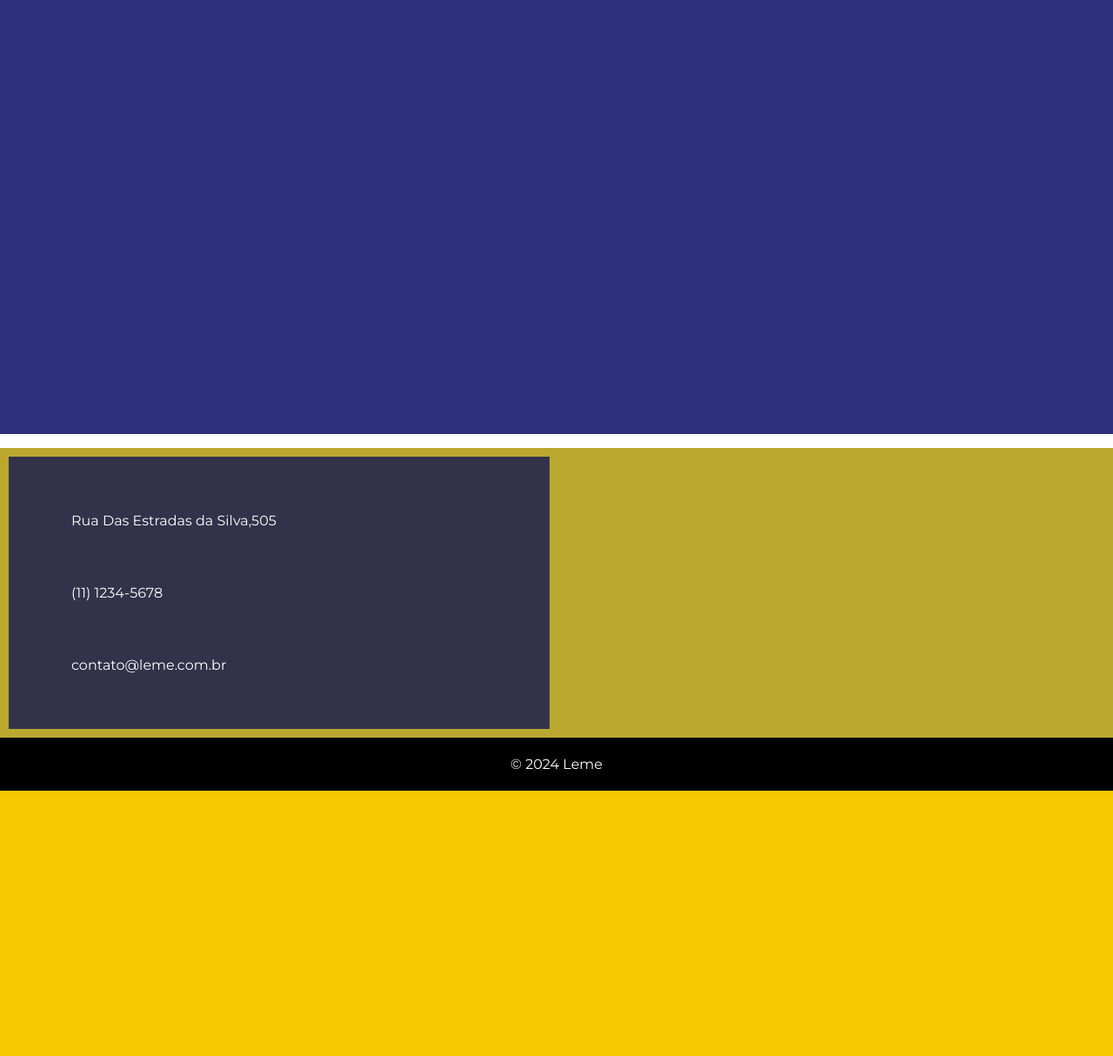
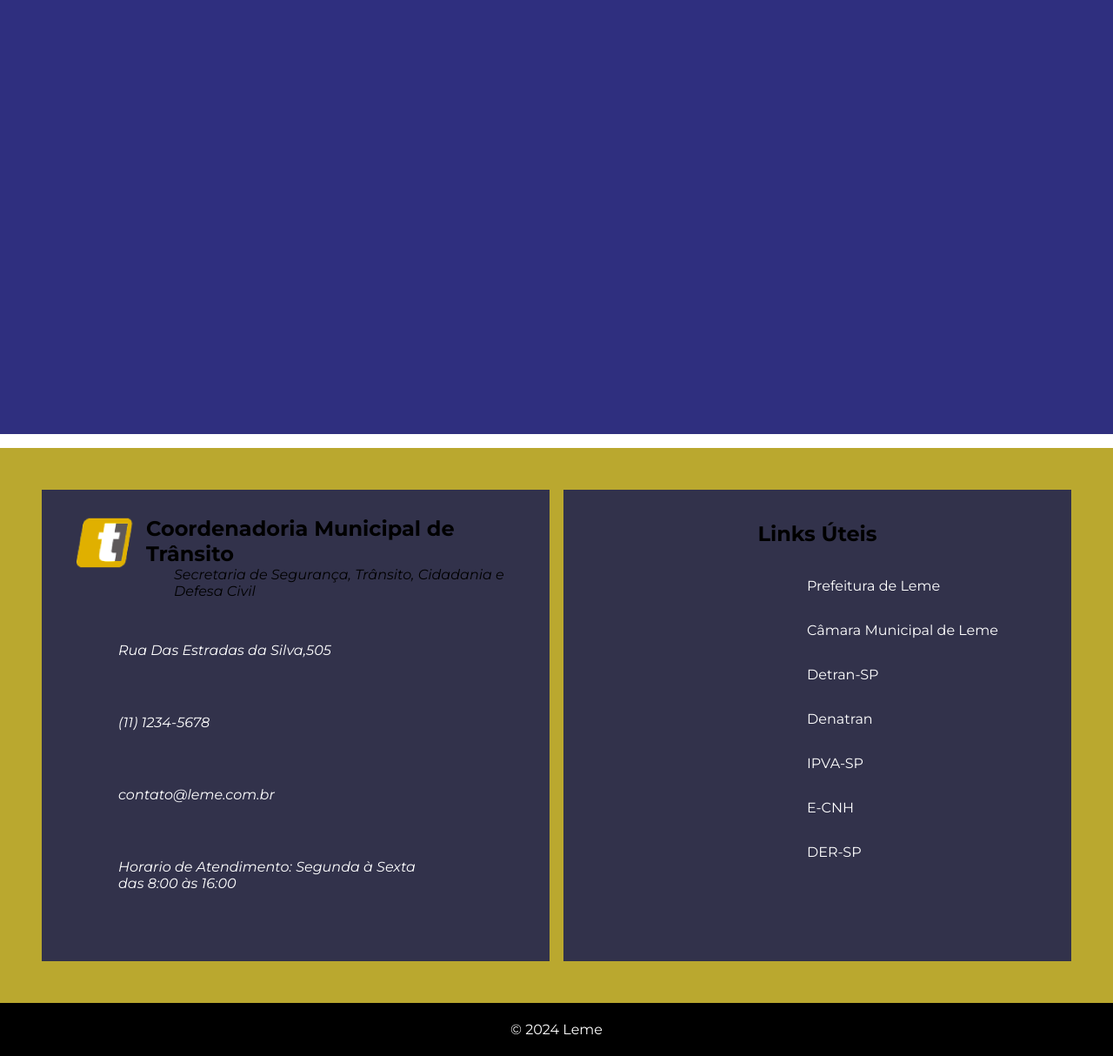
Before and after one commit to Malihgno616/portfolio-transito, a PHP site: page / in a window 1280 px wide; the page is wider, and only the part inside the window is pictured. Shown: the part 994-2208 px from the top of that part at 87% size. Before the commit the page ends 1903 px from the top of that part, so only its background shows below. Run offline with PHP 8.4, Linux system fonts and the light colour scheme.

Commit message:
"Updated index.html and style.css: added new elements and styles to the footer section, including logo, address, contact information, and links."

```diff
--- a/index.html
+++ b/index.html
@@ -10,6 +10,7 @@
 
 </head>
 <body>
+
     <header class="cabecalho">
       <div class="borda">
         <h1>Seja Bem-Vindo!!!</h1>
@@ -57,13 +58,34 @@
       </section>
     </main>
 
-
     <footer class="rodape">
       <div>
         <ul>
-          <li><a href="#"><p>Rua Das Estradas da Silva,505</p></a></li>
-          <li><a href="#"><p>(11) 1234-5678</p></a></li>
-          <li><a href="#"><p>contato@leme.com.br</p></a></li>
+          <div class="text-rodape">
+              <img src="/images/logo-box.png" alt="LogotipoLeme">
+              <h2>Coordenadoria Municipal de Trânsito</h2>
+              <p><em>Secretaria de Segurança, Trânsito, Cidadania e Defesa Civil</em></p>
+          </div>
+          <div class="txt-contato">
+            <ul>
+              <li><a href="#"><p><address>Rua Das Estradas da Silva,505</address></p></a></li>
+              <li><a href="#"><p><address>(11) 1234-5678</address></p></a></li>
+              <li><a href="#"><p><address>contato@leme.com.br</address></p></a></li>
+              <li><a href="#"><p><address>Horario de Atendimento: Segunda à Sexta das 8:00 às 16:00 </address></p></a></li>
+            </ul>
+          </div>
+        </ul>
+      </div>
+      <div class="outra-div">
+        <h2>Links Úteis</h2>
+        <ul>
+          <li><a href="#">Prefeitura de Leme</a></li>
+          <li><a href="#">Câmara Municipal de Leme</a></li>
+          <li><a href="#">Detran-SP</a></li>
+          <li><a href="#">Denatran</a></li>
+          <li><a href="#">IPVA-SP</a></li>
+          <li><a href="#">E-CNH</a></li>
+          <li><a href="#">DER-SP</a></li>
         </ul>
       </div>
     </footer>
--- a/style.css
+++ b/style.css
@@ -162,16 +162,59 @@ body {
 .rodape {
   margin-top: 1rem;
   background-color:#BAA82F;
-  padding: 10px;
+  padding: 3rem;
   display: grid;
   grid-template-columns: repeat(2, 1fr);
   gap: 1rem;
 }
 
+.text-rodape h2{
+  margin-top: -4rem;
+  margin-left: 3rem;
+  margin-bottom: 0;
+  margin-right: 0;
+}
+
+.text-rodape p{
+  margin: 0 0 0 5rem;
+}
+
+.text-rodape img {
+  margin-left: -2rem;
+  margin-top: -1rem;
+
+}
+
+.txt-contato {
+  margin-right: 6rem;
+}
+
+.txt-contato ul {
+  margin-top: -15px;
+  padding: 0px;
+}
+
+.txt-contato li:hover {
+  background-color: #2F2F7F;
+  padding: 1px;
+  border-radius: 40px;
+  transition-duration: 1000ms;
+}
+
+
+
 .rodape div {
   text-align: left;
   background-color: #32324B;
   padding: 1em;
+}
+
+.outra-div h2{
+  text-align: center;
+}
+
+.outra-div li {
+  margin-left: 13rem;
 }
 
 .rodape ul li {
@@ -187,6 +230,7 @@ body {
 .rodape a:hover {
   color: #F5C800;
   transition-duration: 500ms;
+  border-style: solid;
 }
 
 .copy {
```
